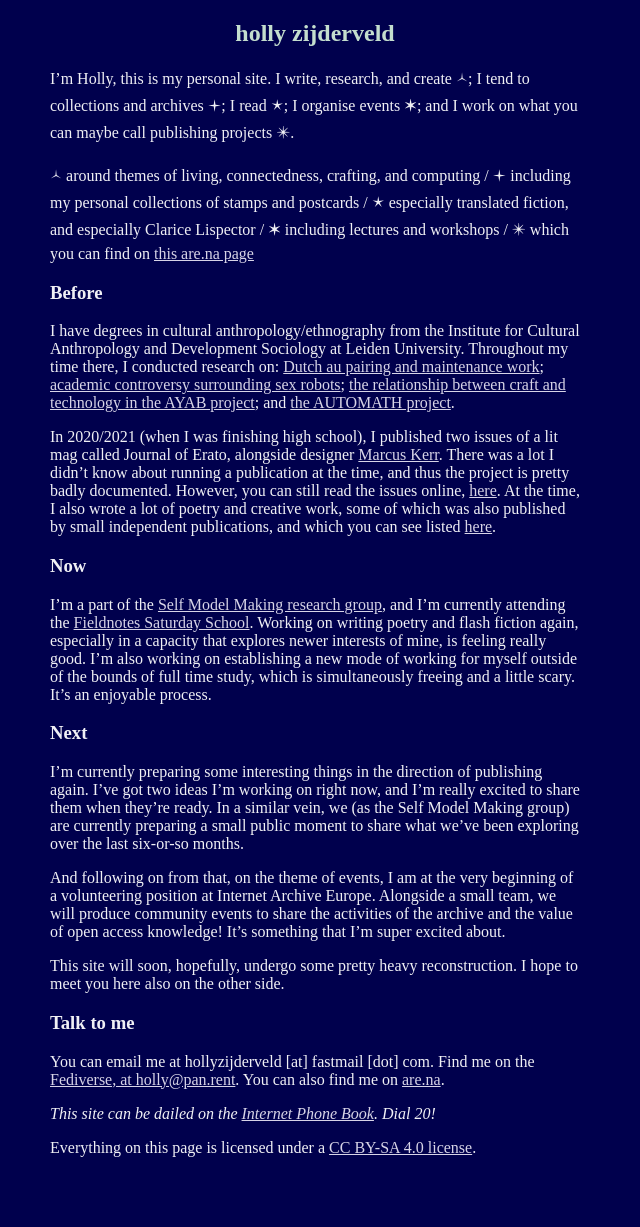
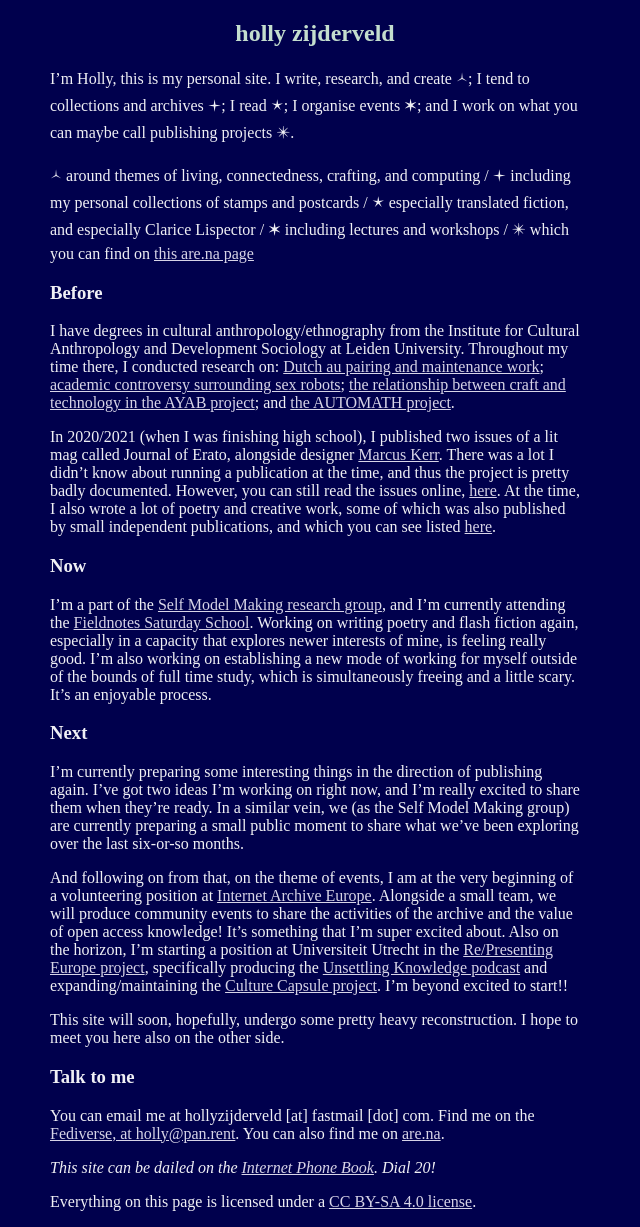
Before and after one commit to hollyz1jderveld/hollyz1jderveld.github.io, a Jekyll site: the page built from index.md, in a window 1280 px wide. Shown: the whole page, without its empty margins (0-640 px from the left). Built offline with Jekyll 4.4.1, drawn with Linux system fonts in a browser that asks for light colours; some web fonts are replaced; Markdown is read by kramdown in place of the engine named in the settings; our own code applies the rules of GitHub Pages for plain Markdown files; before the commit the page ends 1173 px from its top, so only the background shows below that.

Commit message:
Update index.md

```diff
--- a/index.md
+++ b/index.md
@@ -19,7 +19,7 @@ I'm a part of the [Self Model Making research group](https://supergijs.com/resea
 ### Next
 I'm currently preparing some interesting things in the direction of publishing again. I've got two ideas I'm working on right now, and I'm really excited to share them when they're ready. In a similar vein, we (as the Self Model Making group) are currently preparing a small public moment to share what we've been exploring over the last six-or-so months.
 
-And following on from that, on the theme of events, I am at the very beginning of a volunteering position at Internet Archive Europe. Alongside a small team, we will produce community events to share the activities of the archive and the value of open access knowledge! It's something that I'm super excited about.
+And following on from that, on the theme of events, I am at the very beginning of a volunteering position at [Internet Archive Europe](https://www.internetarchive.eu/). Alongside a small team, we will produce community events to share the activities of the archive and the value of open access knowledge! It's something that I'm super excited about. Also on the horizon, I'm starting a position at Universiteit Utrecht in the [Re/Presenting Europe project](https://re-presentingeurope.nl/), specifically producing the [Unsettling Knowledge podcast](https://soundcloud.com/utrechtuniversity/sets/unsettling-knowledge) and expanding/maintaining the [Culture Capsule project](https://culturecapsule.nl/page/home). I'm beyond excited to start!!
 
 This site will soon, hopefully, undergo some pretty heavy reconstruction. I hope to meet you here also on the other side.
 
```
